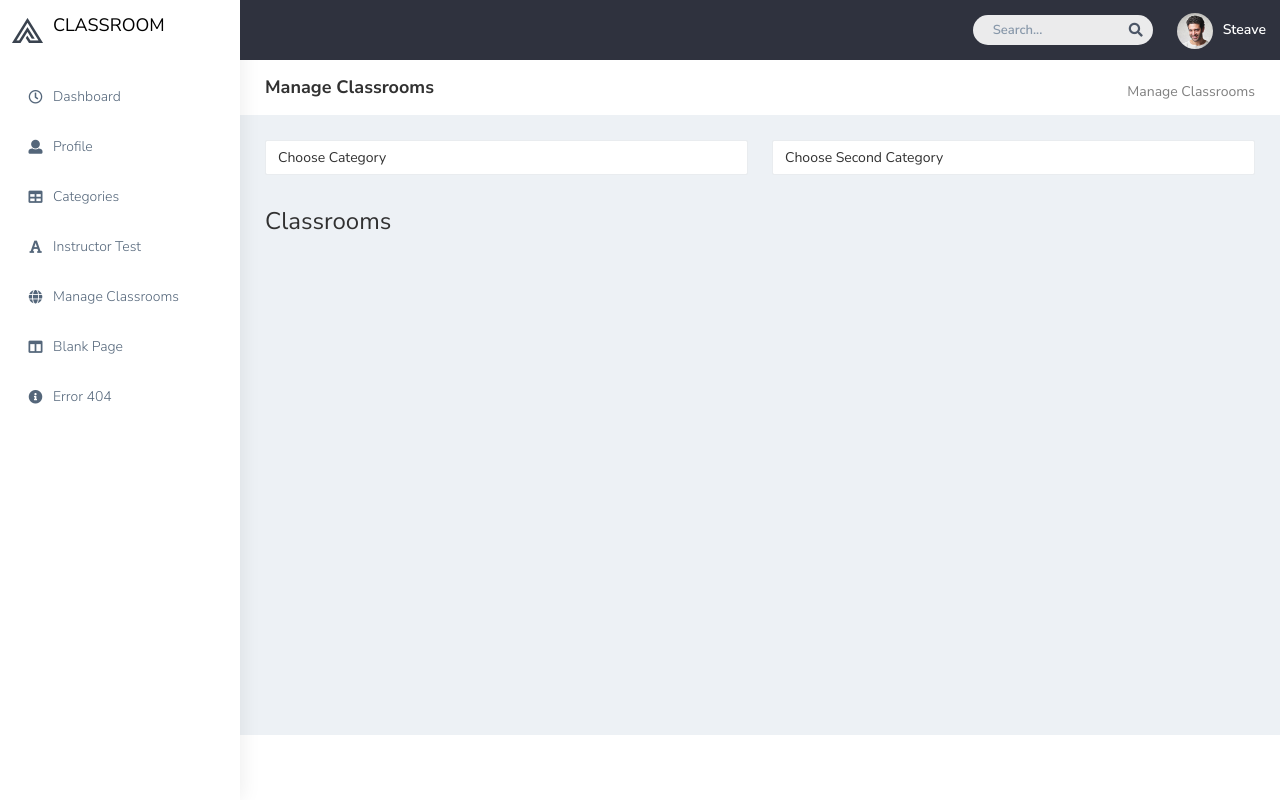
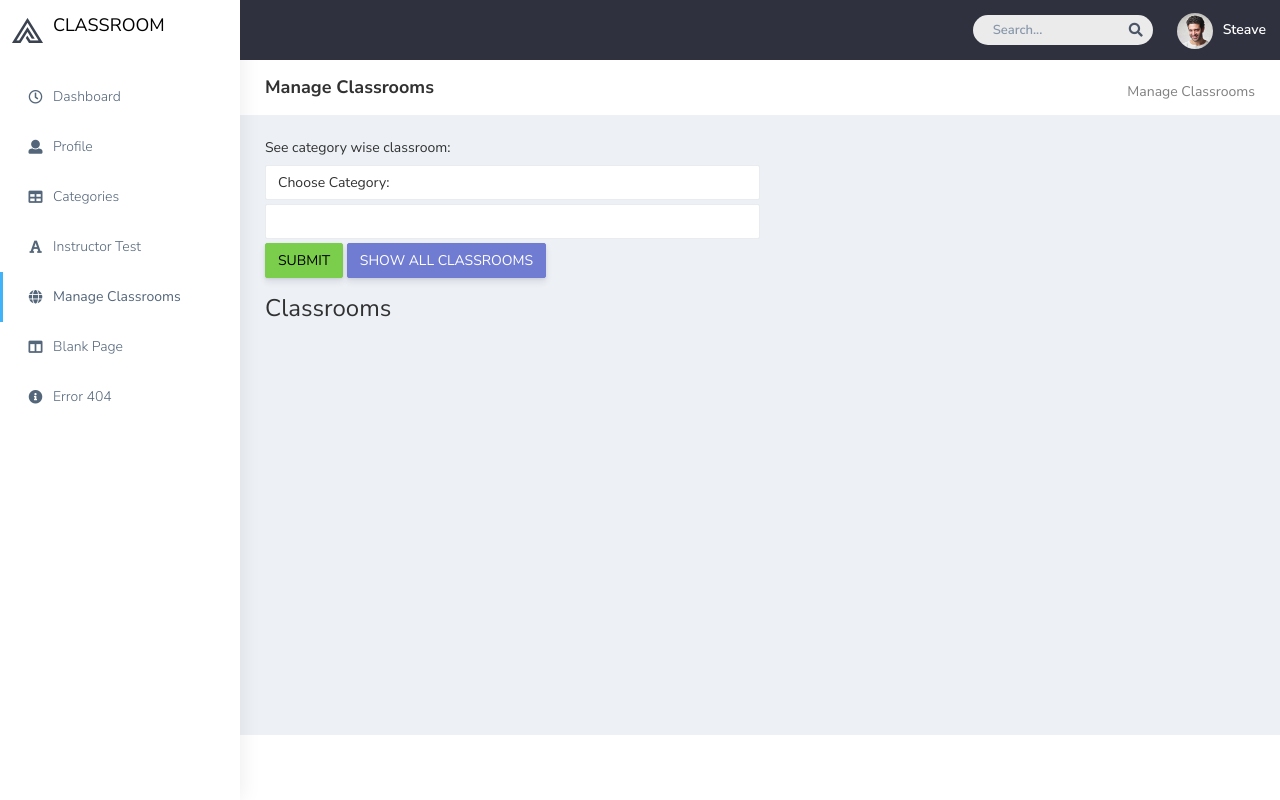
Before and after one commit to faizp/classroom, a Django app: page /admin/manage-classrooms/ in a window 1280 px wide. Run offline with Django 3.2, Linux system fonts and the light colour scheme; data that the repository does not hold is empty; some libraries are stand-ins or nearby versions.

Commit message:
manage classroom complete

```diff
--- a/admins/templates/admins/admin-base.html
+++ b/admins/templates/admins/admin-base.html
@@ -147,7 +147,7 @@
                             </a>
                         </li>
                         <li class="sidebar-item">
-                            <a class="sidebar-link waves-effect waves-dark sidebar-link" href="{% url 'select-category' %}"
+                            <a class="sidebar-link waves-effect waves-dark sidebar-link" href="{% url 'manage-classrooms' %}"
                                 aria-expanded="false">
                                 <i class="fa fa-globe" aria-hidden="true"></i>
                                 <span class="hide-menu">Manage Classrooms</span>
--- a/admins/templates/admins/manage-classrooms.html
+++ b/admins/templates/admins/manage-classrooms.html
@@ -16,26 +16,27 @@
     <!-- /.col-lg-12 -->
   </div>
   <div class="container-fluid">
-      <div class="row">
+    <form method="POST" action="">{% csrf_token %}
+        <div class="form-row">
+          <h6>See category wise classroom:</h6>
           <div class="col-md-6">
-            <div class="form-group">
-                <!-- <label for="exampleFormControlSelect1">Select Category:</label> -->
                 <select class="form-control" onchange="showCategories()" id="category">
-                  <option>Choose Category</option>
+                  <option>Choose Category:</option>
                   {% for category in categories %}
                   <option value="{{ category.id }}">{{ category }}</option>
                   {% endfor %}
                 </select>
-              </div>
           </div>
-          <div class="col-md-6">
-            <div class="form-group">
-                <select class="form-control" id="sub-category">
-                  <option>Choose Second Category</option>
+          <div class="col-md-6 mt-1">
+                <select class="form-control" name="sub-category" onchange="showClassrooms()" id="sub-category" required>
                 </select>
-              </div>
           </div>
-    </div>
+          <div class="col-md-6 mt-1">
+              <button type="submit" class="btn btn-success">SUBMIT</button>
+              <a class="btn btn-primary text-white" href="{% url 'manage-classrooms' %}">SHOW ALL CLASSROOMS</a>
+          </div>
+        </div>
+    </form>
     <div style="justify-content: space-between; display: flex; height: 2.5em;">
     <h3 class="mt-3">Classrooms</h3>
     </div>
@@ -82,7 +83,12 @@
                     </h5>
                 </div>
                 <div class="col-md-4">
-                    <a href="{% url 'delete-classroom' classroom.id %}" style="width: 100%; top: 50%; margin-top: 1em;" class="btn btn-danger text-white">DELETE CLASSROOM</a>
+                    <a href="{% url 'delete-classroom' classroom.id %}" style="width: 100%; top: 50%; margin-top: 1em;" class="btn btn-secondary text-white">DELETE CLASSROOM</a>
+                    {% if classroom.is_active %}
+                    <a href="{% url 'block-classroom' classroom.id %}" style="width: 100%; top: 50%; margin-top: 1em;" class="btn btn-danger text-white">BLOCK CLASSROOM</a>
+                    {% else %}
+                    <a href="{% url 'unblock-classroom' classroom.id %}" style="width: 100%; top: 50%; margin-top: 1em;" class="btn btn-success text-white">UNBLOCK CLASSROOM</a>
+                    {% endif %}
                 </div>
             </div>
         </div>
@@ -91,8 +97,9 @@
   </div>
 {% endblock %}
 {% block script %}
-<script>
-    function showClassrooms(id){
+<!-- <script>
+    function showClassrooms(){
+        var id = $('#sub-category').val()
         $.ajax({
             url: '/admin/show-classrooms/'+id,
             method: 'GET',
@@ -108,7 +115,7 @@
         }
         })
     }
-</script>
+</script> -->
 <script>
     function showCategories(){
         category = $('#category').val()
--- a/admins/urls.py
+++ b/admins/urls.py
@@ -10,7 +10,7 @@ urlpatterns = [
     path('choose-category/', views.choose_category, name='choose-category'),
     path('add-sec-category/', views.add_sec_category, name='add-sec-category'),
     path('manage-classrooms/', views.manage_classroom, name='manage-classrooms'),
-    path('select-category/', views.select_category, name='select-category'),
-    path('show-classrooms/<int:id>', views.show_classrooms, name='show-classrooms'),
-    path('delete-classroom/<int:id>', views.delete_classroom, name='delete-classroom')
+    path('delete-classroom/<int:id>', views.delete_classroom, name='delete-classroom'),
+    path('block-classroom/<int:id>', views.block_classroom, name='block-classroom'),
+    path('unblock-classroom/<int:id>', views.unblock_classroom, name='unblock-classroom')
 ]
--- a/admins/views.py
+++ b/admins/views.py
@@ -74,6 +74,24 @@ def choose_category(request):
 
 
 def manage_classroom(request):
+    if request.method == 'POST':
+        categories = Category.objects.all()
+        id = request.POST.get('sub-category')
+        sec_category = secCategory.objects.get(id=id)
+        classrooms = Classroom.objects.filter(sec_category=sec_category)
+        for classroom in classrooms:
+            if classroom.started:
+                day_count = Day.objects.filter(classroom = classroom, publish = True).count()
+                classroom.status = day_count
+            else:
+                classroom.status = 'Not Started'
+
+        context = {
+            'classrooms': classrooms,
+            'categories': categories
+        }
+        return render(request, 'admins/manage-classrooms.html', context)
+
     categories = Category.objects.all()
     classrooms = Classroom.objects.all()
     for classroom in classrooms:
@@ -82,7 +100,7 @@ def manage_classroom(request):
             classroom.status = day_count
         else:
             classroom.status = 'Not Started'
-    print(categories)
+
     context = {
         'classrooms': classrooms,
         'categories': categories
@@ -90,24 +108,21 @@ def manage_classroom(request):
     return render(request, 'admins/manage-classrooms.html', context)
 
 
-def select_category(request):
-    categories = Category.objects.all()
-    context = {
-        'categories': categories
-    }
-    return render(request, 'admins/select-category.html', context)
-
-
-def show_classrooms(request, id):
-    sec_category = secCategory.objects.get(id=id)
-    classrooms = Classroom.objects.filter(sec_category=sec_category)
-    data = {
-        'classrooms' : serializers.serialize('json', classrooms)
-    }
-    return JsonResponse(data)
-
-
 def delete_classroom(request, id):
     classroom = Classroom.objects.get(id=id)
     classroom.delete()
     return redirect('manage-classrooms')
+
+
+def block_classroom(request, id):
+    classroom = Classroom.objects.get(id=id)
+    classroom.is_active = False
+    classroom.save()
+    return redirect('manage-classrooms')
+
+
+def unblock_classroom(request, id):
+    classroom = Classroom.objects.get(id=id)
+    classroom.is_active = True
+    classroom.save()
+    return redirect('manage-classrooms')
```
Also changed, not shown: admins/templates/admins/select-category.html (deleted, +0 -29 lines).
